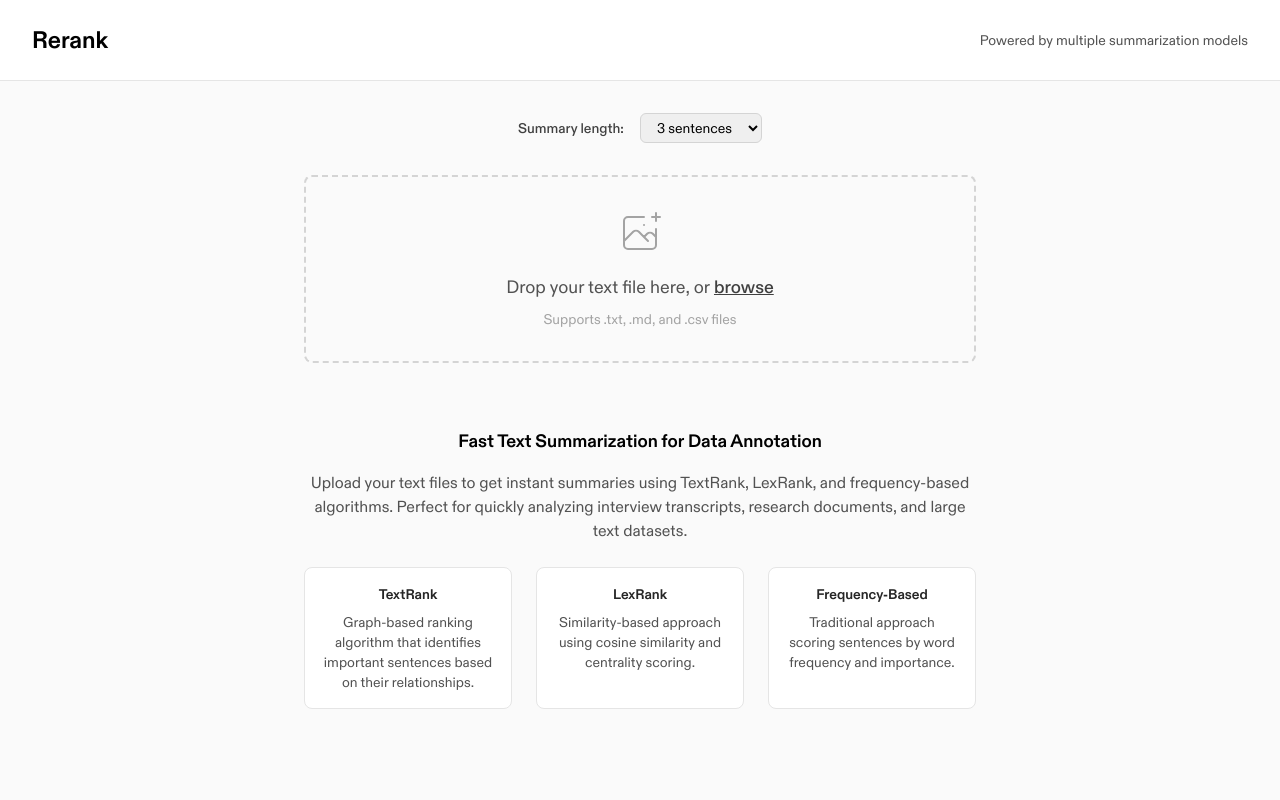
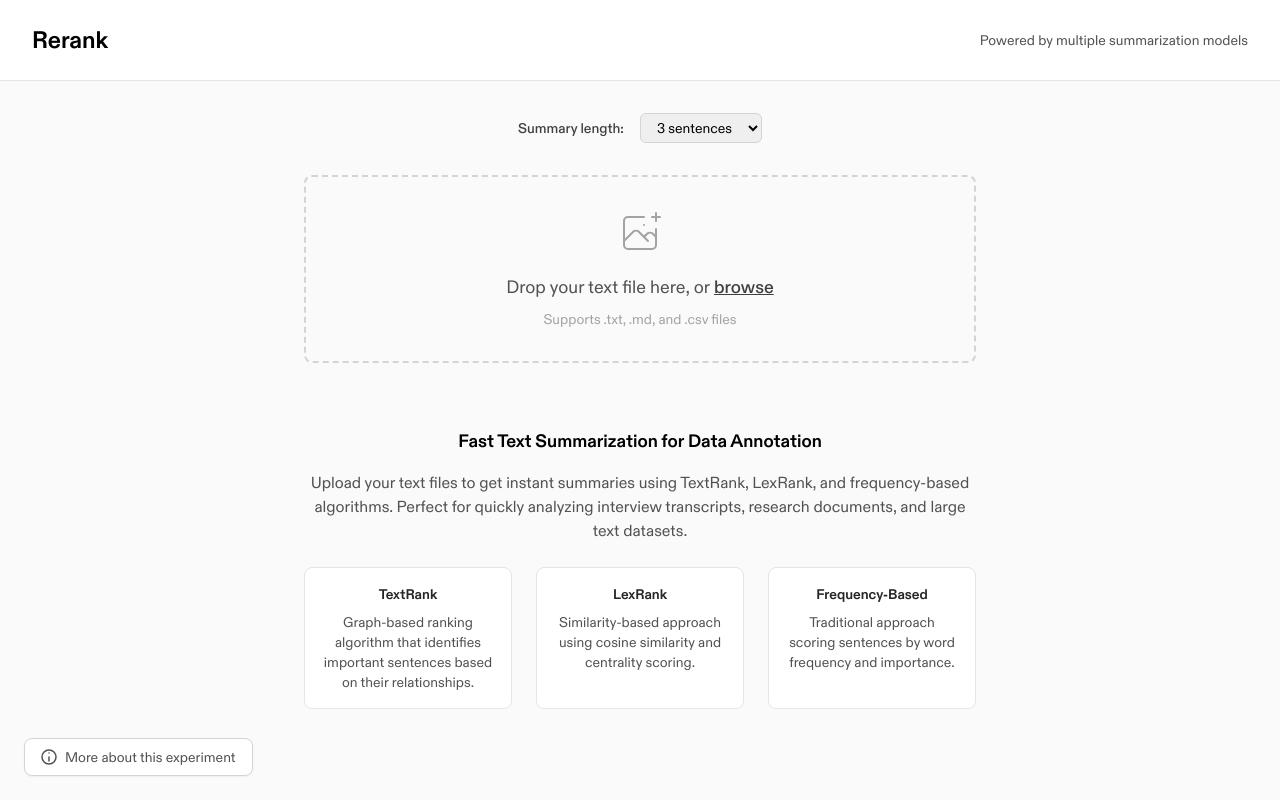
Before and after one commit to averyreyna/rerank, a React (Create React App) app: page / in a window 1280 px wide. Built offline with nearby package versions, Linux system fonts and the light colour scheme; the HTML template or start-up script is replaced by a standard one; what sentiment would draw is missing.

Commit message:
adding project button and modal

```diff
--- a/src/App.tsx
+++ b/src/App.tsx
@@ -1,6 +1,8 @@
 import React, { useState, useCallback } from 'react';
 import FileUpload from './components/FileUpload';
 import SummaryResults from './components/SummaryResults';
+import InfoButton from './components/InfoButton';
+import ProjectModal from './components/ProjectModal';
 import {
   textRankSummarize,
   lexRankSummarize,
@@ -13,6 +15,7 @@ function App() {
   const [filename, setFilename] = useState<string>('');
   const [isProcessing, setIsProcessing] = useState<boolean>(false);
   const [numSentences, setNumSentences] = useState<number>(3);
+  const [isModalOpen, setIsModalOpen] = useState<boolean>(false);
 
   const handleFileSelect = useCallback(async (content: string, fileName: string) => {
     setIsProcessing(true);
@@ -124,6 +127,15 @@ function App() {
           </div>
         )}
       </div>
+
+      {/* Info Button */}
+      <InfoButton onClick={() => setIsModalOpen(true)} />
+
+      {/* Project Modal */}
+      <ProjectModal
+        isOpen={isModalOpen}
+        onClose={() => setIsModalOpen(false)}
+      />
     </div>
   );
 }
--- /dev/null
+++ b/src/components/InfoButton.tsx
@@ -0,0 +1,43 @@
+import React from 'react';
+
+interface InfoButtonProps {
+  onClick: () => void;
+}
+
+const InfoButton: React.FC<InfoButtonProps> = ({ onClick }) => {
+  return (
+    <button
+      onClick={onClick}
+      className="fixed bottom-6 left-6 bg-white border border-grey-300 rounded-lg shadow-sm hover:shadow-md transition-shadow duration-200 flex items-center space-x-2 px-4 py-2 group"
+      title="Click to learn more"
+    >
+      <svg
+        width="16"
+        height="16"
+        viewBox="0 0 16 16"
+        fill="none"
+        className="text-grey-600 group-hover:text-grey-800 transition-colors flex-shrink-0"
+      >
+        <circle
+          cx="8"
+          cy="8"
+          r="7"
+          stroke="currentColor"
+          strokeWidth="1.5"
+        />
+        <path
+          d="M8 12V8M8 4h.01"
+          stroke="currentColor"
+          strokeWidth="1.5"
+          strokeLinecap="round"
+          strokeLinejoin="round"
+        />
+      </svg>
+      <span className="text-sm text-grey-600 group-hover:text-grey-800 transition-colors whitespace-nowrap">
+        More about this experiment
+      </span>
+    </button>
+  );
+};
+
+export default InfoButton;
--- /dev/null
+++ b/src/components/ProjectModal.tsx
@@ -0,0 +1,80 @@
+import React from 'react';
+
+interface ProjectModalProps {
+  isOpen: boolean;
+  onClose: () => void;
+}
+
+const ProjectModal: React.FC<ProjectModalProps> = ({ isOpen, onClose }) => {
+  if (!isOpen) return null;
+
+  return (
+    <div className="fixed inset-0 z-50 flex items-center justify-center">
+      {/* Backdrop */}
+      <div
+        className="absolute inset-0 bg-black bg-opacity-50"
+        onClick={onClose}
+      />
+
+      {/* Modal */}
+      <div className="relative bg-white rounded-lg shadow-lg max-w-lg w-full mx-4 p-6">
+        {/* Close button */}
+        <button
+          onClick={onClose}
+          className="absolute top-4 right-4 text-grey-400 hover:text-grey-600 transition-colors"
+        >
+          <svg width="16" height="16" viewBox="0 0 16 16" fill="none">
+            <path
+              d="M12 4L4 12M4 4L12 12"
+              stroke="currentColor"
+              strokeWidth="1.5"
+              strokeLinecap="round"
+              strokeLinejoin="round"
+            />
+          </svg>
+        </button>
+
+        {/* Modal content */}
+        <div>
+          <h2 className="text-xl font-semibold text-black mb-4">About Rerank</h2>
+
+          <p className="text-grey-600 mb-4 leading-relaxed">
+            Rerank is an experimental tool that helps researchers analyze and visualize their
+            research topics across different dimensions of methodology and novelty.
+          </p>
+
+          <p className="text-grey-600 mb-4 leading-relaxed">
+            The tool uses AI to analyze research topics and place them on a graph, helping you
+            understand:
+          </p>
+
+          <ul className="space-y-2 mb-4">
+            <li className="flex items-start">
+              <span className="inline-block w-2 h-2 bg-grey-400 rounded-full mt-2 mr-3 flex-shrink-0"></span>
+              <span className="text-grey-600">The balance between quantitative and qualitative approaches</span>
+            </li>
+            <li className="flex items-start">
+              <span className="inline-block w-2 h-2 bg-grey-400 rounded-full mt-2 mr-3 flex-shrink-0"></span>
+              <span className="text-grey-600">The relationship between traditional and novel methodologies</span>
+            </li>
+            <li className="flex items-start">
+              <span className="inline-block w-2 h-2 bg-grey-400 rounded-full mt-2 mr-3 flex-shrink-0"></span>
+              <span className="text-grey-600">Potential gaps in research methodology</span>
+            </li>
+            <li className="flex items-start">
+              <span className="inline-block w-2 h-2 bg-grey-400 rounded-full mt-2 mr-3 flex-shrink-0"></span>
+              <span className="text-grey-600">Opportunities for innovative approaches</span>
+            </li>
+          </ul>
+
+          <p className="text-grey-600 leading-relaxed">
+            You can add your own research topics, see AI predictions, and even make your own
+            predictions about where topics should be placed on the graph.
+          </p>
+        </div>
+      </div>
+    </div>
+  );
+};
+
+export default ProjectModal;
--- a/src/utils/textSummarization.ts
+++ b/src/utils/textSummarization.ts
@@ -1,10 +1,10 @@
 import Sentiment from 'sentiment';
 
 export interface QualityMetrics {
-  coverage: number; // 0-1, how much of the original text is represented
-  coherence: number; // 0-1, how well sentences flow together
-  diversity: number; // 0-1, how diverse the vocabulary is
-  confidence: number; // 0-1, overall confidence in the summary
+  coverage: number;
+  coherence: number;
+  diversity: number;
+  confidence: number;
   sentiment: {
     score: number;
     comparative: number;
@@ -47,7 +47,7 @@ function tokenizeSentences(text: string): string[] {
   return text
     .split(/[.!?]+/)
     .map(s => s.trim())
-    .filter(s => s.length > 10); // Filter out very short sentences
+    .filter(s => s.length > 10);
 }
 
 // Calculate cosine similarity between two sentences
```
